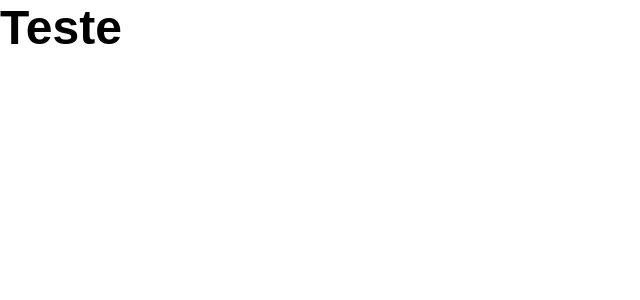
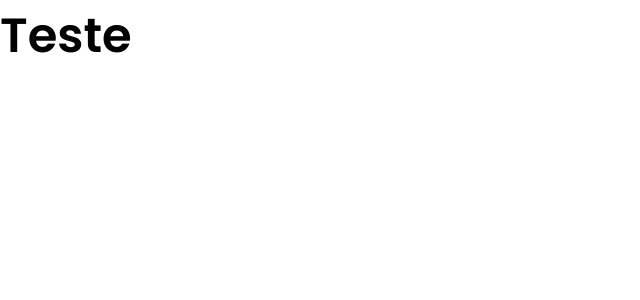
Before and after one commit to Clara-Pacheco/CRU-FullStack-ReactJs-NodeJs-MySQL, a React (Vite) app in the folder frontend/crud-supermarket/: page / in a window 1280 px wide. Shown: the top 300 px of the page, without its empty margins (0-640 px from the left). Built offline with nearby package versions, Linux system fonts and the light colour scheme.

Commit message:
Add font-family: 'Poppins', sans-serif; to global styles

```diff
--- a/frontend/crud-supermarket/src/Styles/global.js
+++ b/frontend/crud-supermarket/src/Styles/global.js
@@ -9,7 +9,7 @@ export default createGlobalStyle`
 
     body, button, a {
       color: ${({ theme }) => theme.COLORS.TEXT};
-      font-family: "Mukta", sans-serif;
+      font-family: 'Poppins', sans-serif;
       font-size: 1.5rem;
       font-weight: 400;
     }
```
